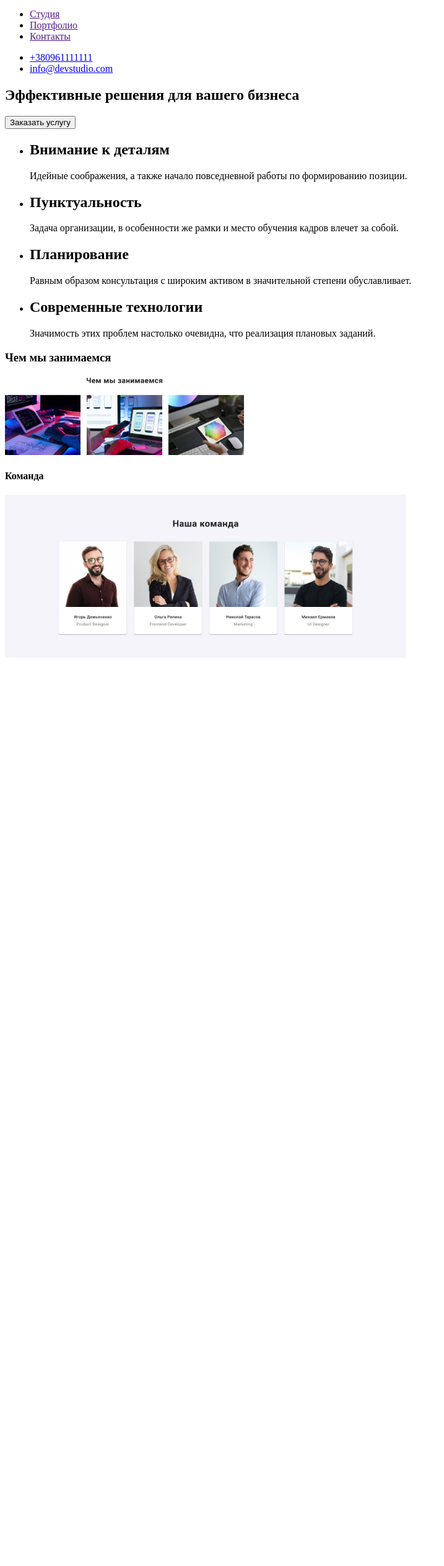
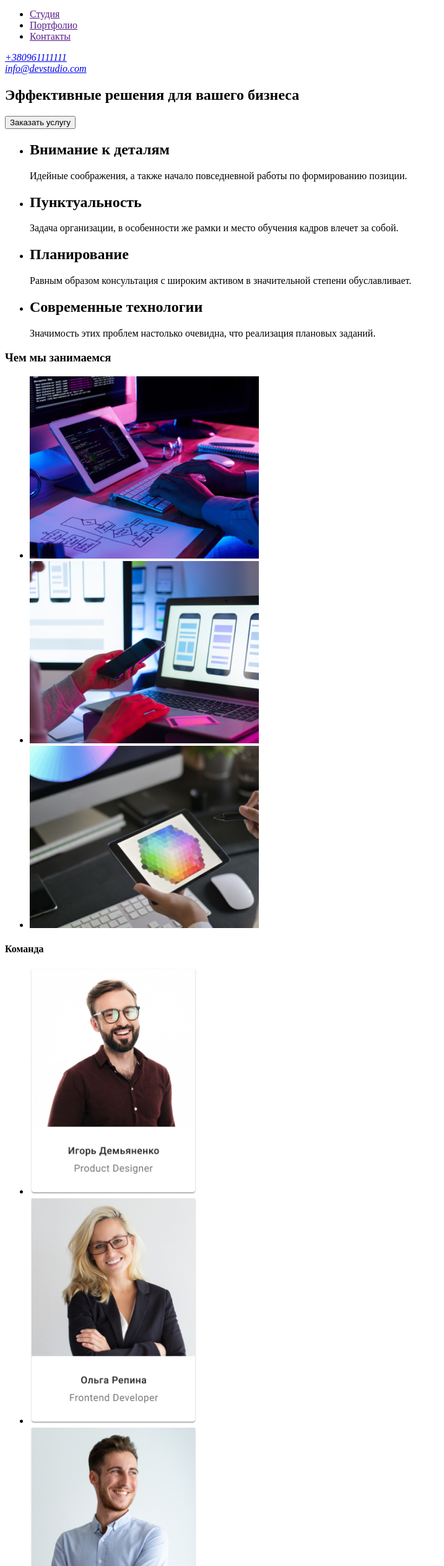
Before and after one commit to Arevik-90/goit-markup-hw-01, a plain HTML site: page index.html in a window 1280 px wide. Shown: the part 34-2560 px from the top of the page at 62% size, without its empty margins (0-717 px from the left). Before the commit the page ends 1107 px from the top, so only its background shows below. Drawn offline with Linux system fonts and the light colour scheme.

Commit message:
Домашнее задание 1

```diff
--- a/index.html
+++ b/index.html
@@ -18,12 +18,11 @@
             <li><a href="">Контакты</a></li>
         </ul>
     </nav>
-        <ul>
-            <li><a href="tel:+380961111111">+380961111111 </a></li>
-            <li><a href="mailto:info@devstudio.com">info@devstudio.com </a></li>
-        </ul>
+    <address>
+        <a href="tel:+380961111111">+380961111111 </a> <br/>
+        <a href="mailto:info@devstudio.com">info@devstudio.com </a>
+      </address>
     </header>
-    <div>
         <section>
             <h1>Эффективные решения для вашего бизнеса</h1>
             <button>Заказать услугу</button>
@@ -50,12 +49,46 @@
         </section>
         <section>
             <h3>Чем мы занимаемся</h3>
-           <img src="./images/whatwedo.png" alt="Чем занимаемся" width=386>
+            <ul>
+                <li>
+                    <img src="./images/box1.jpg" alt="чем занимаемся 1" width="370">
+                </li>
+                <li>
+                    <img src="./images/box2.jpg" alt="чем занимаемся 2" width="370">
+                </li>
+                <li>
+                    <img src="./images/box3.jpg" alt="чем занимаемся 3" width="370">
+                </li>
+            </ul>
         </section>
         <section>
             <h4>Команда</h4>
-            <img src="./images/team.png" alt="Команда" width=648>
+            <ul>
+                <li>
+                    <img src="./images/teamcard1.jpg" alt="Игорь Демьяненко" width=270>
+                </li>
+                <li>
+                    <img src="./images/teamcard2.jpg" alt="Ольга Репина" width=270>
+                </li>
+                <li>
+                    <img src="./images/teamcard3.jpg" alt="Николай Тарасов" width=270>
+                </li>
+                <li>
+                    <img src="./images/teamcard4.jpg" alt="Михаил Ермаков" width=270>
+                </li>
+            </ul>
         </section>
-    </div>
+<footer>
+    <a href="/">
+        <img src="./images/WebStudio.png" alt="Вэбстудия" width="145">
+    </a>
+    <address>
+        г. Киев, пр-т Леси Украинки, д. 26, <br />
+      </address>
+      <address>
+        <a href="info@example.com">info@example.com</a> <br/>
+        <a href="tel:+380991111111">+380991111111</a>
+      </address>
+</footer>
 </body>
 </html>
```
Also changed, not shown: images/box1.jpg (added), images/box2.jpg (added), images/box3.jpg (added), images/teamcard1.jpg (added), images/teamcard2.jpg (added), images/teamcard3.jpg (added), images/teamcard4.jpg (added), 2 other files.
